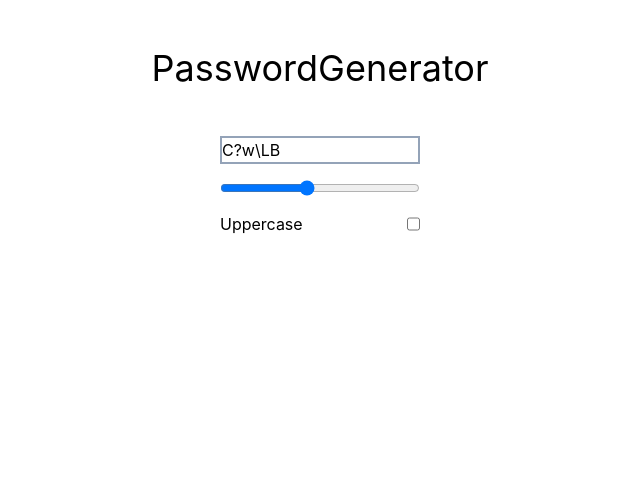
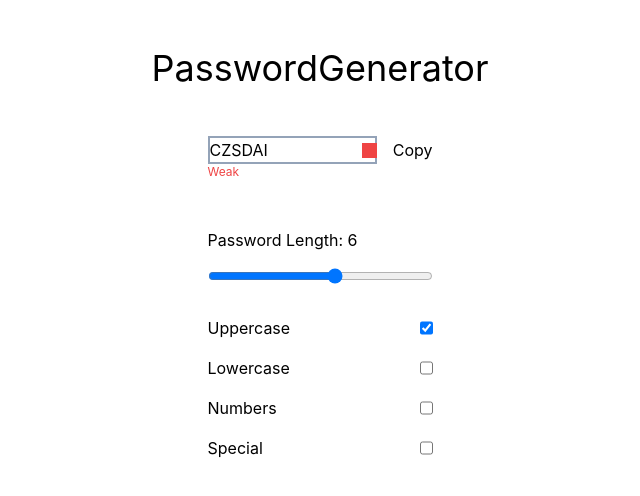
Before and after one commit to Bivektamu/coding_challenge, a React (Create React App) app: page / in a window 1280 px wide. Shown: the top 496 px of the page, without its empty margins (320-960 px from the left). Built offline with nearby package versions, Linux system fonts and the light colour scheme.

Commit message:
Password generator completed

```diff
--- a/src/component/PasswordGenerator.jsx
+++ b/src/component/PasswordGenerator.jsx
@@ -1,4 +1,4 @@
-import React, { useEffect, useState, useTransition } from 'react'
+import React, { useEffect, useRef, useState } from 'react'
 
 const allChars = {
     upper: ['A', 'B', 'C', 'D', 'E', 'F', 'G', 'H', 'I', 'J', 'K', 'L', 'M', 'N', 'O', 'P', 'Q', 'R', 'S', 'T', 'U', 'V', 'W', 'X', 'Y', 'Z'],
@@ -7,7 +7,7 @@ const allChars = {
     nums: [1, 2, 3, 4, 5, 6, 7, 8, 9, 0]
 }
 
-let randomPass = Object.keys(allChars).map(key => [...allChars[key]]).flat()
+let randomPass = []
 
 function shuffleArray(array) {
     for (let i = array.length - 1; i > 0; i--) {
@@ -23,31 +23,116 @@ const PasswordGenerator = () => {
     // shuffle it and depending upon password length slice it
 
     const [generatedPass, setGeneratedPass] = useState('')
+    const [totalChecked, setTotalChecked] = useState(1)
+    const [passwordStrength, setPasswordStrength] = useState({ color: 'red', text: 'Weak' })
+    const [reGenerate, setReGenerate] = useState(false)
+    const ref = useRef(null)
+    const [copy, setCopy] = useState('Copy')
+    useEffect(() => {
+        if (ref.current) {
+            ref.current.checked = 'true'
+        }
+    }, [ref.current])
+
     const [settings, setSettings] = useState({
-        range: 6,
+        passLength: 6,
         upper: true,
         lower: false,
         special: false,
     })
     useEffect(() => {
-        const {range} = settings
-        setGeneratedPass(shuffleArray(randomPass).slice(0, range).toString().replaceAll(',', ''))
-    }, [settings])
+        randomPass = []
+        const { passLength, upper, lower, special } = settings
+        let checksT = 0
+        Object.keys(settings).splice(1).map(key => {
+            if (settings[key]) {
+                checksT += 1
+                randomPass = [...randomPass, ...allChars[key]]
+            }
+        })
+        setTotalChecked(checksT)
 
-    const rangeChange = e => {
-        setSettings((prev)=> ({...prev, range: e.target.value}))
+
+        setGeneratedPass(shuffleArray(randomPass).slice(0, passLength).toString().replaceAll(',', ''))
+    }, [settings, reGenerate])
+
+    useEffect(() => {
+        setCopy('Copy')
+
+        let passWeight = 0;
+        Object.keys(allChars).map(key => {
+            if (allChars[key].some(value => generatedPass.indexOf(value) > -1)) {
+                passWeight += 1
+            }
+        })
+        switch (passWeight) {
+            case 1:
+                setPasswordStrength({ color: 'text-red-500', text: 'weak' })
+                break;
+
+            case 4:
+                setPasswordStrength({ color: 'text-green-500', text: 'strong' })
+                break;
+
+            default:
+                setPasswordStrength({ color: 'text-yellow-500', text: 'medium' })
+                break;
+        }
+
+    }, [generatedPass])
+
+    const onChangeHandler = e => {
+        e.stopPropagation()
+        if (e.target.type === 'checkbox' && totalChecked < 2 && !e.target.checked) {
+            e.target.checked = 'true'
+
+            return
+        }
+        console.log(e.target.checked)
+        const newValue = e.target.type === 'checkbox' ? e.target.checked : e.target.value
+        setSettings((prev) => ({ ...prev, [e.target.name]: newValue }))
     }
 
+    const copyPassword = e => {
+        navigator.clipboard.writeText(generatedPass)
+                .then(() => {
+                    setCopy('Copied')
+                })
+                .catch(err => {
+                    alert('Try Again')
+                });
+    }
     return (
-        <div className='w-[400px] m-12 mx-auto'>
+        <div className='w-[450px] m-12 mx-auto'>
             <h1 className="mb-12 text-4xl">PasswordGenerator</h1>
             <div className='w-1/2 mx-auto'>
-                <input type='text' value={generatedPass} className='border border-2 border-slate-400 block mb-4 w-full' />
-                <input type="range" name="passLength" id="" min={'3'} max={'10'} onChange={rangeChange} value={settings.range} className=' mb-4 block w-full' />
+                <div className=' flex gap-x-4'>
+                    <div className="relative">
+                        <input type='text' value={generatedPass} className='border border-2 border-slate-400 block  w-full' />
+                        <button onClick={() => setReGenerate((prev) => !prev)} className='absolute right-0 w-[15px] bg-red-500 h-[15px] top-[7px]'></button>
+                    </div>
+                    <button className="" onClick={copyPassword}>{copy}</button>
+                </div>
+                <p className={`text-xs mb-12 text-left capitalize ${passwordStrength.color}`}>{passwordStrength.text && passwordStrength.text}</p>
+
+                <fieldset className='mb-8'>
+                    <label htmlFor="range" className='text-left w-full block mb-4'>Password Length: {settings.passLength}</label>
+                    <input type="range" name="passLength" id="" min={'3'} max={'10'} onChange={onChangeHandler} value={settings.range} className='  block w-full' />
+                </fieldset>
                 <fieldset className=' mb-4 gap-x-4 flex w-full justify-between'>
-                    <label htmlFor="upper" className="">Uppercase</label><input type="checkbox" name="upper" id="" className='' />
+                    <label htmlFor="upper" className="">Uppercase</label><input type="checkbox" ref={ref} name="upper" id="" className='block' onChange={onChangeHandler} />
+                </fieldset>
+                <fieldset className=' mb-4 gap-x-4 flex w-full justify-between'>
+                    <label htmlFor="lower" className="">Lowercase</label><input type="checkbox" name="lower" id="" className='block' onChange={onChangeHandler} />
+                </fieldset>
+                <fieldset className=' mb-4 gap-x-4 flex w-full justify-between'>
+                    <label htmlFor="nums" className="">Numbers</label><input type="checkbox" name="nums" id="" className='block' onChange={onChangeHandler} />
+                </fieldset>
+                <fieldset className=' mb-4 gap-x-4 flex w-full justify-between'>
+                    <label htmlFor="special" className="">Special</label><input type="checkbox" name="special" id="" className='block' onChange={onChangeHandler} />
                 </fieldset>
             </div>
+
 
         </div>
     )
```
